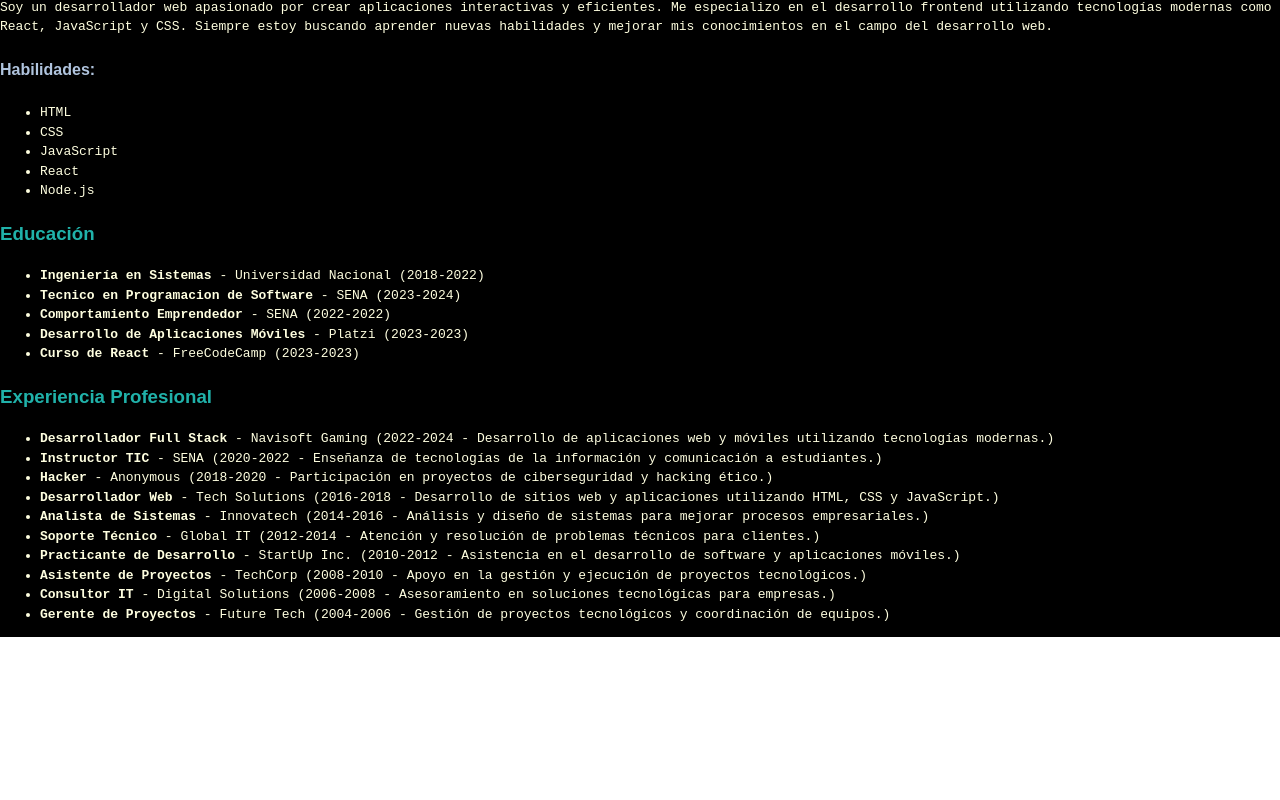
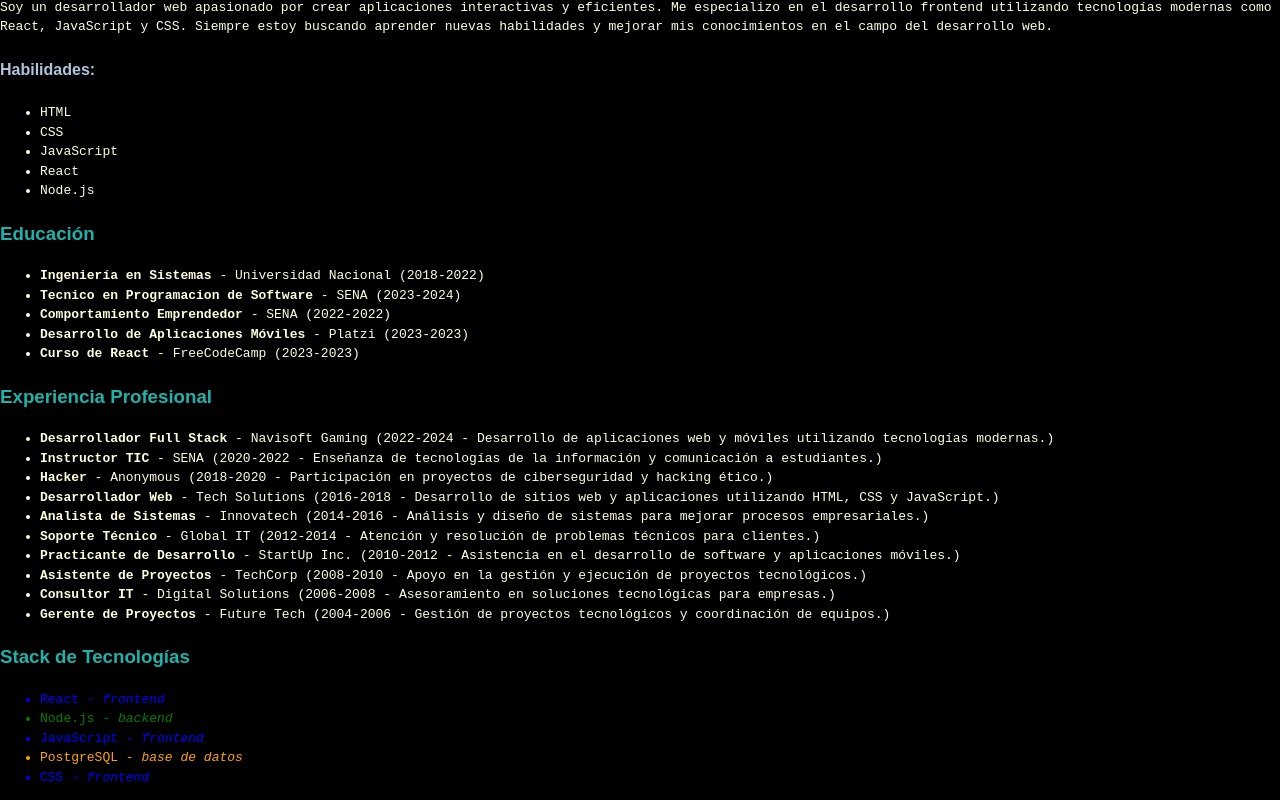
Before and after one commit to Simonvasquez0811/Cv, a React (Vite) app: page / in a window 1280 px wide. Shown: the part 333-1133 px from the top of the page. Before the commit the page ends 970 px from the top, so only its background shows below. Built offline with nearby package versions, Linux system fonts and the light colour scheme.

Commit message:
modificacion en App.jsx

```diff
--- a/src/App.jsx
+++ b/src/App.jsx
@@ -2,6 +2,7 @@
 import Perfil from "./components/perfil.jsx";
 import Educacion from "./components/educacion.jsx";
 import Experiencia from "./components/experiencia.jsx";
+import StackTecnologias from "./components/StackTecnologias.jsx";
 
 function App() {
   return (
@@ -10,6 +11,7 @@
       <Perfil />
       <Educacion />
       <Experiencia />
+      <StackTecnologias />
     </div>
   );
 }
```
